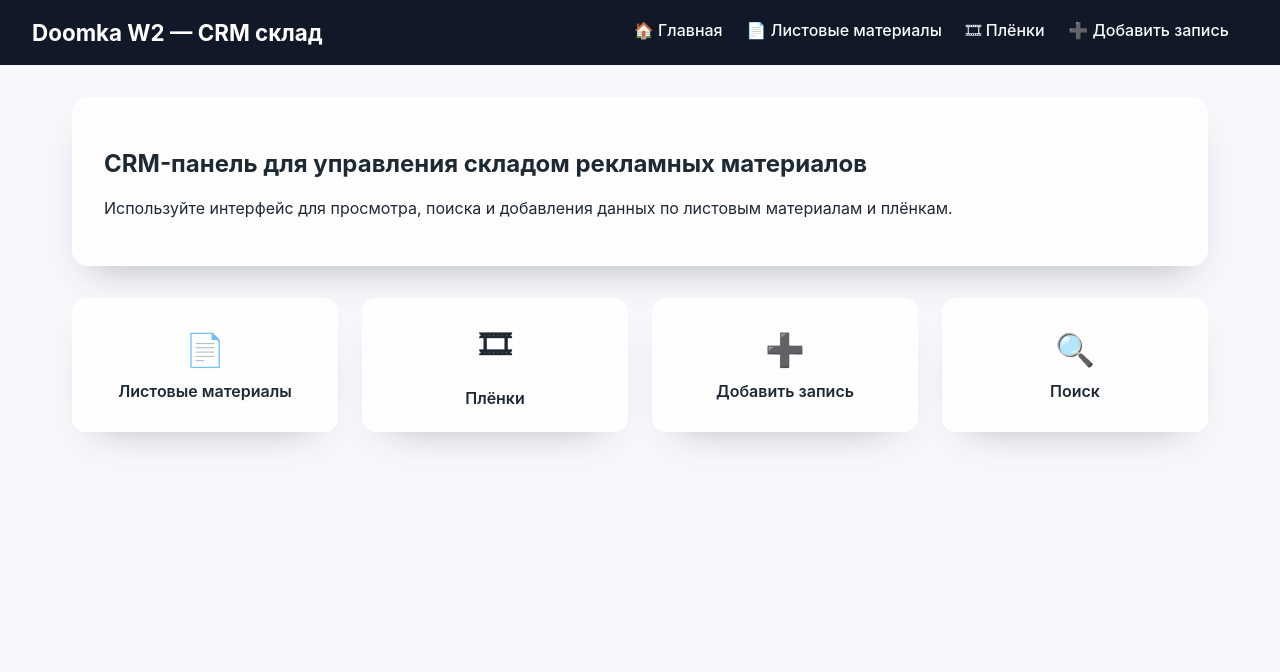
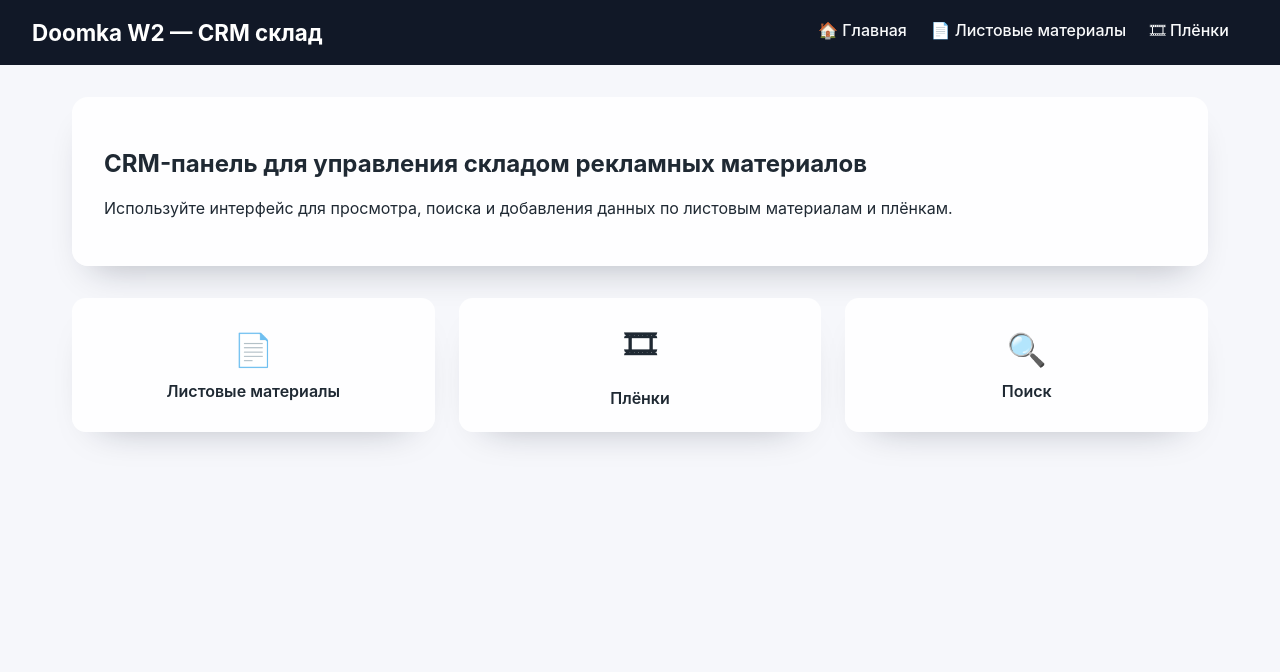
Before and after one commit to doomka5/doomka_bot_W2, a FastAPI app: page / in a window 1280 px wide. Shown: the top 672 px of the page. Run offline with FastAPI, Linux system fonts and the light colour scheme; parts of the project's set-up code (start-up, migrations or seed data) failed here and were passed over.

Commit message:
Remove add record entry points from web UI

```diff
--- a/web/templates/add_item.html
+++ b/web/templates/add_item.html
@@ -4,7 +4,7 @@
 
 {% block content %}
 <section class="page-header">
-    <h2>➕ Добавить запись</h2>
+    <h2>Добавление записи</h2>
 </section>
 
 {% if message %}
--- a/web/templates/base.html
+++ b/web/templates/base.html
@@ -13,7 +13,6 @@
             <a href="{{ url_for('index') }}">🏠 Главная</a>
             <a href="{{ url_for('materials_page') }}">📄 Листовые материалы</a>
             <a href="{{ url_for('films_page') }}">🎞 Плёнки</a>
-            <a href="{{ url_for('add_item_form') }}">➕ Добавить запись</a>
         </nav>
     </header>
     <main class="content">
--- a/web/templates/films.html
+++ b/web/templates/films.html
@@ -6,7 +6,6 @@
 <section class="page-header">
     <h2>🎞 Плёнки</h2>
     <div class="page-actions">
-        <a class="button" href="{{ url_with_query(request, 'add_item_form', type='films') }}">➕ Добавить запись</a>
         <a class="button" href="{{ export_url }}">⬇️ Экспорт в Excel</a>
     </div>
 </section>
--- a/web/templates/index.html
+++ b/web/templates/index.html
@@ -16,10 +16,6 @@
         <span class="emoji">🎞</span>
         <span class="label">Плёнки</span>
     </a>
-    <a class="action-card" href="{{ url_for('add_item_form') }}">
-        <span class="emoji">➕</span>
-        <span class="label">Добавить запись</span>
-    </a>
     <a class="action-card" href="{{ url_for('materials_page') }}?search=">
         <span class="emoji">🔍</span>
         <span class="label">Поиск</span>
--- a/web/templates/materials.html
+++ b/web/templates/materials.html
@@ -6,7 +6,6 @@
 <section class="page-header">
     <h2>📄 Листовые материалы</h2>
     <div class="page-actions">
-        <a class="button" href="{{ url_with_query(request, 'add_item_form', type='materials') }}">➕ Добавить запись</a>
         <a class="button" href="{{ export_url }}">⬇️ Экспорт в Excel</a>
     </div>
 </section>
```
